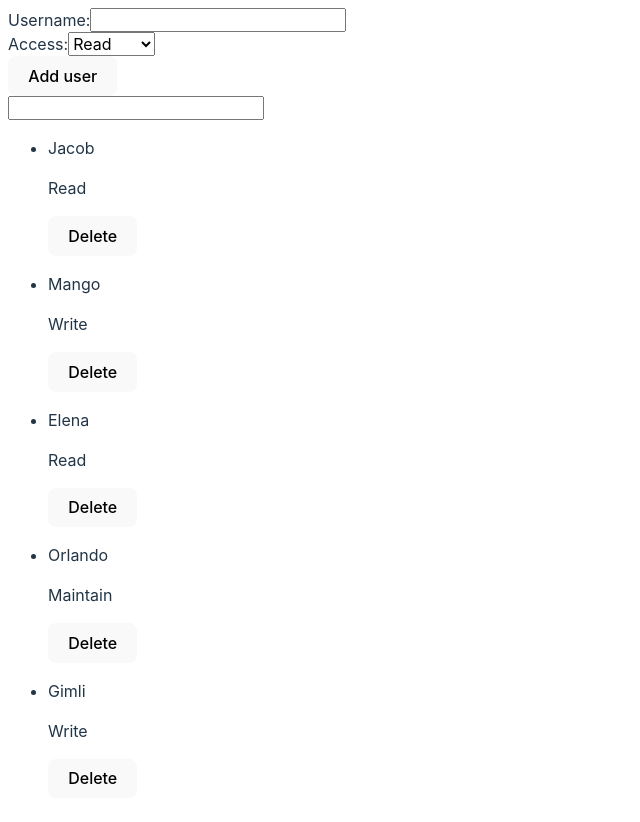
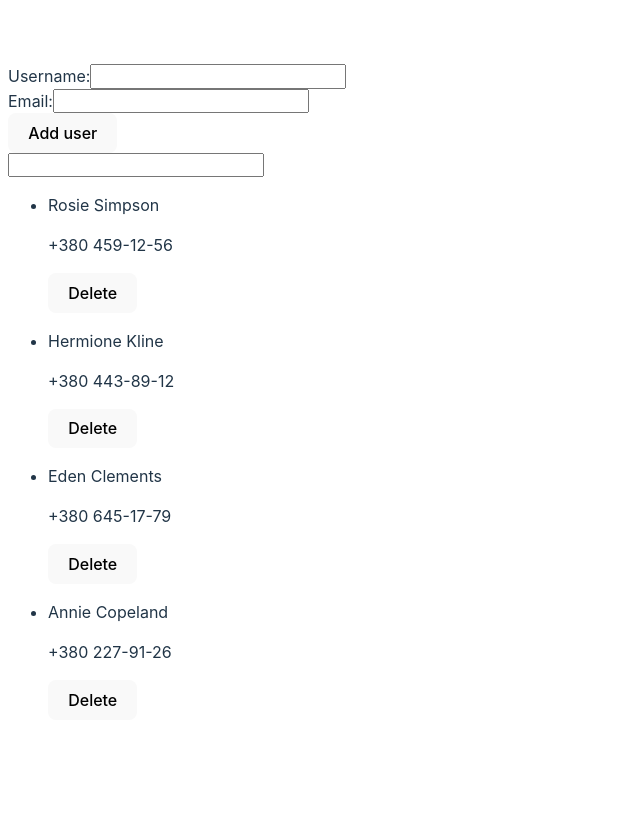
Before and after one commit to Serhii2009/goit-react-hw-03, a React (Vite) app: page / in a window 1280 px wide. Shown: the whole page, without its empty margins (0-640 px from the left). After the commit the page ends 800 px from the top, so only its background shows below. Built offline with nearby package versions, Linux system fonts and the light colour scheme.

Commit message:
Add new code

```diff
--- a/src/components/App.jsx
+++ b/src/components/App.jsx
@@ -4,11 +4,10 @@ import { ContactList } from "./ContactList/ContactList";
 import { ContactForm } from "./ContactForm/ContactForm";
 
 const initialUsers = [
-  { username: "Jacob", access: "r", id: 11124 },
-  { username: "Mango", access: "w", id: 89278 },
-  { username: "Elena", access: "r", id: 78817 },
-  { username: "Orlando", access: "m", id: 87667 },
-  { username: "Gimli", access: "w", id: 45776 },
+  { id: "id-1", name: "Rosie Simpson", number: "459-12-56" },
+  { id: "id-2", name: "Hermione Kline", number: "443-89-12" },
+  { id: "id-3", name: "Eden Clements", number: "645-17-79" },
+  { id: "id-4", name: "Annie Copeland", number: "227-91-26" },
 ];
 
 export const App = () => {
@@ -28,7 +27,7 @@ export const App = () => {
   };
 
   const visibleUsers = users.filter((user) =>
-    user.username.toLowerCase().includes(nameFilter.toLowerCase())
+    user.name.toLowerCase().includes(nameFilter.toLowerCase())
   );
 
   return (
--- a/src/components/ContactForm/ContactForm.jsx
+++ b/src/components/ContactForm/ContactForm.jsx
@@ -6,9 +6,7 @@ const userSchema = Yup.object().shape({
   username: Yup.string()
     .min(3, "Name must be at least 3 symb long")
     .required("This is a required field"),
-  access: Yup.string()
-    .oneOf(["w", "r", "m"], "Acces must be w r or m")
-    .required("This is a required field"),
+  email: Yup.string().required("This is a required field"),
 });
 
 export const ContactForm = ({ onAdd }) => {
@@ -19,7 +17,7 @@ export const ContactForm = ({ onAdd }) => {
     <Formik
       initialValues={{
         username: "",
-        access: "r",
+        email: "",
       }}
       validationSchema={userSchema}
       onSubmit={(values, actions) => {
@@ -36,13 +34,9 @@ export const ContactForm = ({ onAdd }) => {
         </div>
 
         <div>
-          <label htmlFor={accessFieldId}>Access:</label>
-          <Field as="select" name="access" id={accessFieldId}>
-            <option value="r">Read</option>
-            <option value="w">Write</option>
-            <option value="m">Maintain</option>
-          </Field>
-          <ErrorMessage name="access" component="span" />
+          <label htmlFor={nameFieldId}>Email:</label>
+          <Field type="email" name="email" id={accessFieldId} />
+          <ErrorMessage name="email" component="span" />
         </div>
 
         <button type="submit">Add user</button>
--- a/src/components/ContactList/ContactList.jsx
+++ b/src/components/ContactList/ContactList.jsx
@@ -1,7 +1,8 @@
-const accessType = {
-  r: "Read",
-  w: "Write",
-  m: "Maintain",
+const accessNumber = {
+  "459-12-56": "459-12-56",
+  "443-89-12": "443-89-12",
+  "645-17-79": "645-17-79",
+  "227-91-26": "227-91-26",
 };
 
 export const ContactList = ({ items, onDelete }) => {
@@ -9,8 +10,8 @@ export const ContactList = ({ items, onDelete }) => {
     <ul>
       {items.map((item) => (
         <li key={item.id}>
-          <p>{item.username}</p>
-          <p>{accessType[item.access]}</p>
+          <p>{item.name}</p>
+          <p>+380 {accessNumber[item.number]}</p>
           <button onClick={() => onDelete(item.id)}>Delete</button>
         </li>
       ))}
```
